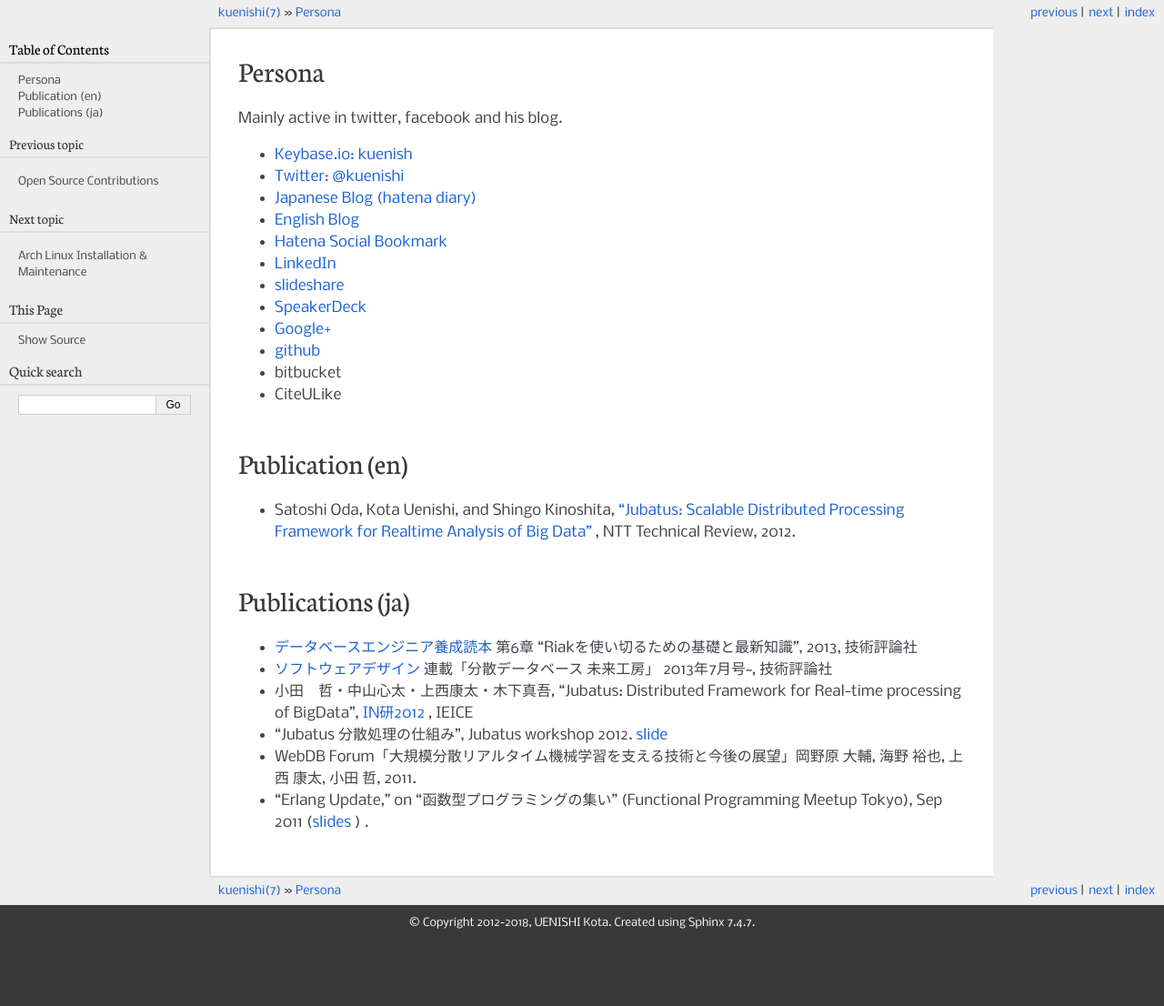
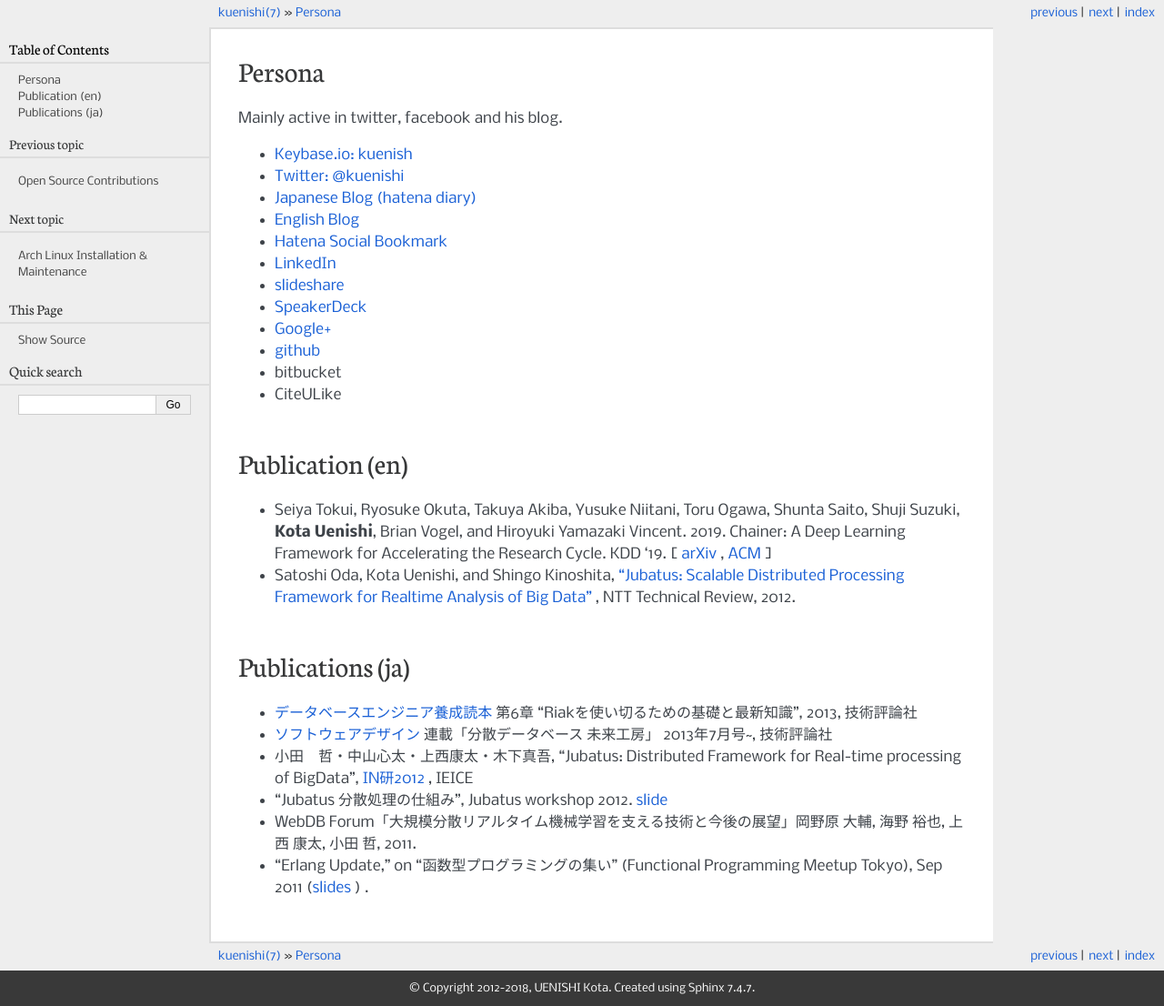
Before and after one commit to kuenishi/mywebsite, a Sphinx documentation site: the page built from source/persona.rst, in a window 1280 px wide. Shown: the whole page at 91% size. Built offline with Sphinx 7.4.7, drawn with Linux system fonts in a browser that asks for light colours; before the commit the page ends 1034 px from its top, so only the background shows below that.

Commit message:
Add KDD 19 paper

```diff
--- a/source/persona.rst
+++ b/source/persona.rst
@@ -22,6 +22,7 @@
 Publication (en)
 ================
 
+- Seiya Tokui, Ryosuke Okuta, Takuya Akiba, Yusuke Niitani, Toru Ogawa, Shunta Saito, Shuji Suzuki, **Kota Uenishi**, Brian Vogel, and Hiroyuki Yamazaki Vincent. 2019. Chainer: A Deep Learning Framework for Accelerating the Research Cycle. KDD '19. [ `arXiv <https://arxiv.org/abs/1908.00213>`_ , `ACM <https://dl.acm.org/citation.cfm?id=3330756>`_ ]
 - Satoshi Oda, Kota Uenishi, and Shingo Kinoshita, `"Jubatus: Scalable Distributed Processing Framework for Realtime Analysis of Big Data" <https://www.ntt-review.jp/archive/ntttechnical.php?contents=ntr201206ra2.html>`_ , NTT Technical Review, 2012.
 
 Publications (ja)
```
